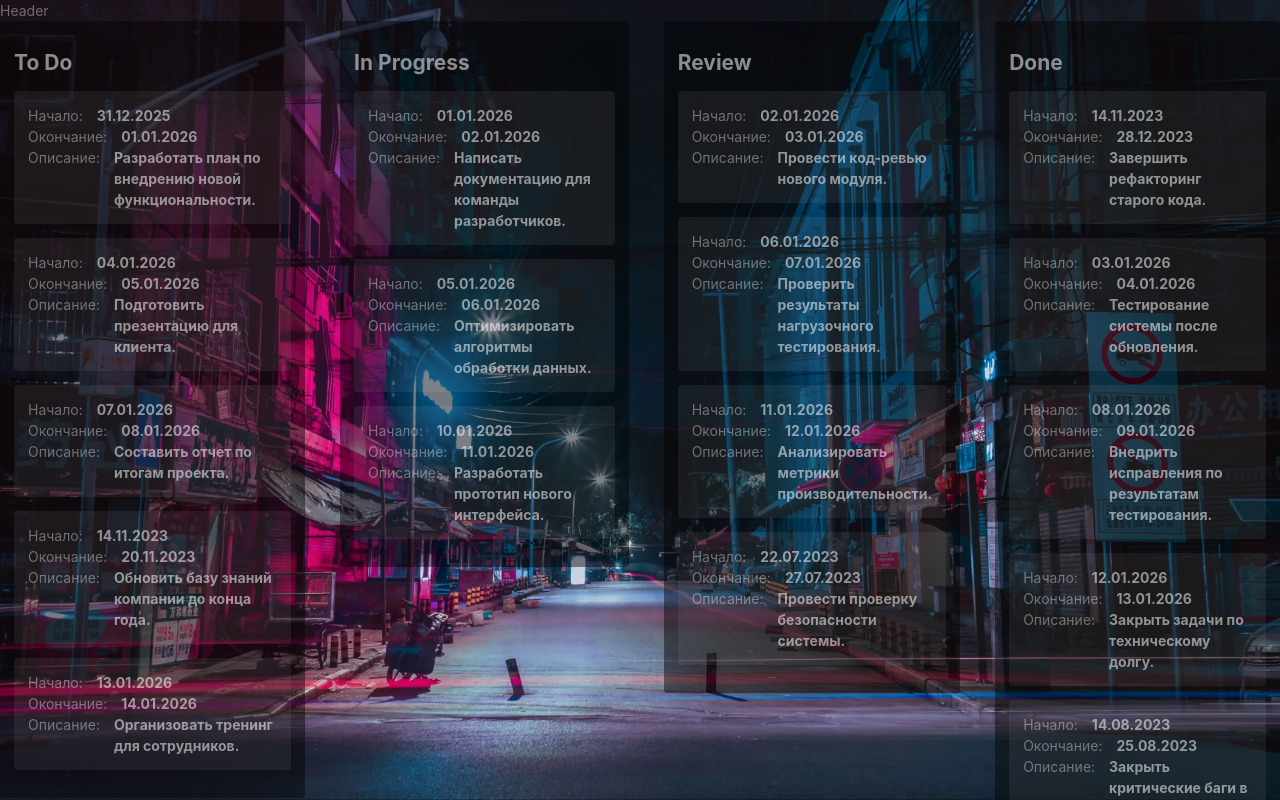
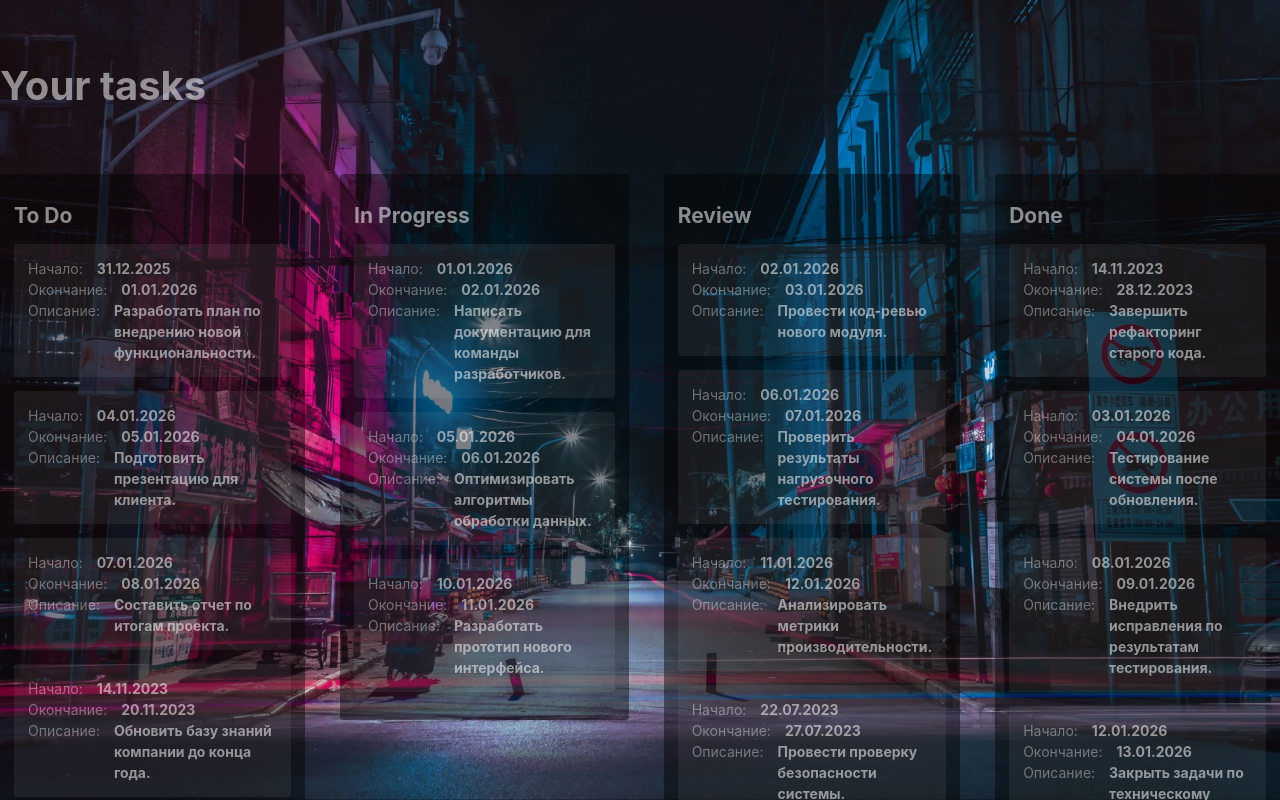
Before and after one commit to RimidalU/my-trello-web, a React (Vite) app: page / in a window 1280 px wide. Shown: the top 800 px of the page. Built offline with nearby package versions, Linux system fonts and the light colour scheme.

Commit message:
feat: add app title

```diff
--- a/src/App.tsx
+++ b/src/App.tsx
@@ -1,11 +1,16 @@
-import Header from './components/Header'
+// import Header from './components/Header'
 import Board from './components/Board'
 
 const App = () => {
     return (
         <>
-            <Header />
-            <main className="flex flex-row justify-center">
+            {/* <Header /> */}
+            <main className="flex flex-col items-center">
+                <div className="w-full max-w-screen-fullHd mt-16 mb-[58px]">
+                    <h1 className="max-w-screen-fullHd text-foregroundBold text-[40px] font-bold">
+                        Your tasks
+                    </h1>
+                </div>
                 <Board />
             </main>
         </>
```
